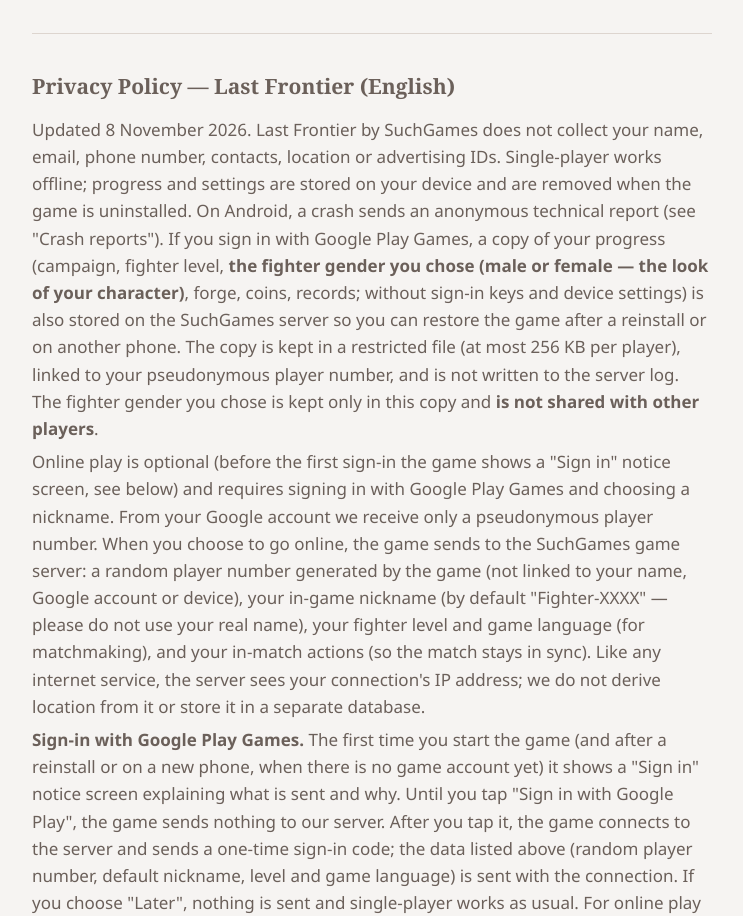
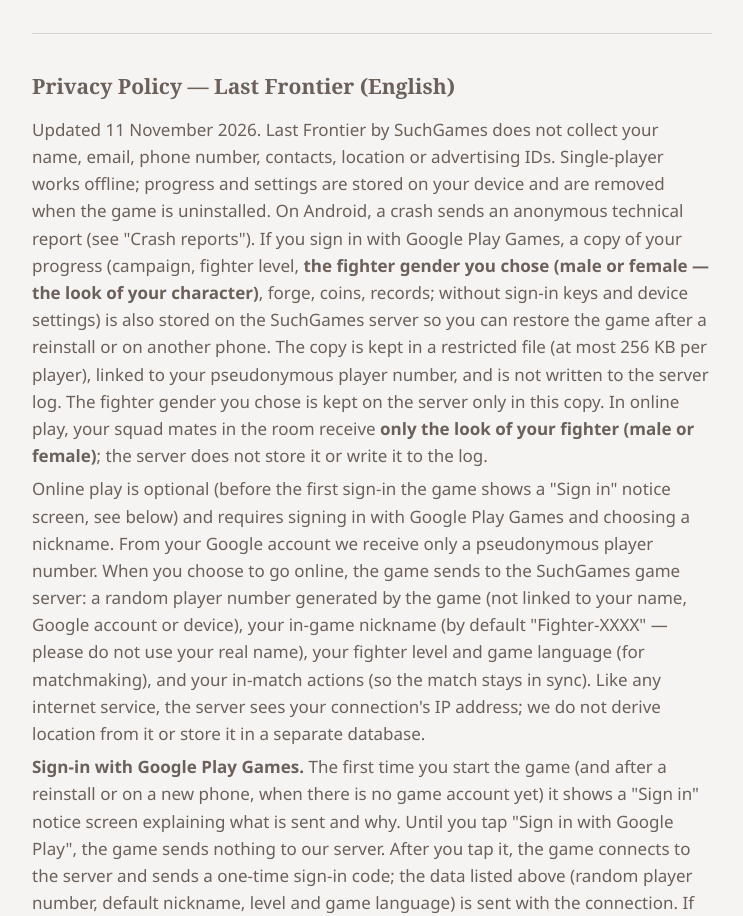
Before and after one commit to suchgames/suchgames.github.io, a plain HTML site: page lastfrontier-privacy/index.html in a window 1280 px wide. Shown: the part 4250-5166 px from the top of the page, without its empty margins (268-1011 px from the left). Drawn offline with Linux system fonts and the light colour scheme.

Commit message:
Политика шутера (en): вид бойца виден напарникам по комнате

```diff
--- a/lastfrontier-privacy/index.html
+++ b/lastfrontier-privacy/index.html
@@ -83,7 +83,7 @@ a{color:var(--accent)}
   <hr>
   <section class="en">
     <h2>Privacy Policy — Last Frontier (English)</h2>
-    <p>Updated 8 November 2026. Last Frontier by SuchGames does not collect your name, email, phone number, contacts, location or advertising IDs. Single-player works offline; progress and settings are stored on your device and are removed when the game is uninstalled. On Android, a crash sends an anonymous technical report (see "Crash reports"). If you sign in with Google Play Games, a copy of your progress (campaign, fighter level, <b>the fighter gender you chose (male or female — the look of your character)</b>, forge, coins, records; without sign-in keys and device settings) is also stored on the SuchGames server so you can restore the game after a reinstall or on another phone. The copy is kept in a restricted file (at most 256 KB per player), linked to your pseudonymous player number, and is not written to the server log. The fighter gender you chose is kept only in this copy and <b>is not shared with other players</b>.</p>
+    <p>Updated 11 November 2026. Last Frontier by SuchGames does not collect your name, email, phone number, contacts, location or advertising IDs. Single-player works offline; progress and settings are stored on your device and are removed when the game is uninstalled. On Android, a crash sends an anonymous technical report (see "Crash reports"). If you sign in with Google Play Games, a copy of your progress (campaign, fighter level, <b>the fighter gender you chose (male or female — the look of your character)</b>, forge, coins, records; without sign-in keys and device settings) is also stored on the SuchGames server so you can restore the game after a reinstall or on another phone. The copy is kept in a restricted file (at most 256 KB per player), linked to your pseudonymous player number, and is not written to the server log. The fighter gender you chose is kept on the server only in this copy. In online play, your squad mates in the room receive <b>only the look of your fighter (male or female)</b>; the server does not store it or write it to the log.</p>
     <p>Online play is optional (before the first sign-in the game shows a "Sign in" notice screen, see below) and requires signing in with Google Play Games and choosing a nickname. From your Google account we receive only a pseudonymous player number. When you choose to go online, the game sends to the SuchGames game server: a random player number generated by the game (not linked to your name, Google account or device), your in-game nickname (by default "Fighter-XXXX" — please do not use your real name), your fighter level and game language (for matchmaking), and your in-match actions (so the match stays in sync). Like any internet service, the server sees your connection's IP address; we do not derive location from it or store it in a separate database.</p>
     <p><b>Sign-in with Google Play Games.</b> The first time you start the game (and after a reinstall or on a new phone, when there is no game account yet) it shows a "Sign in" notice screen explaining what is sent and why. Until you tap "Sign in with Google Play", the game sends nothing to our server. After you tap it, the game connects to the server and sends a one-time sign-in code; the data listed above (random player number, default nickname, level and game language) is sent with the connection. If you choose "Later", nothing is sent and single-player works as usual. For online play you sign in with Google Play Games and pick a nickname (3–16 characters, unique, visible to other players; please do not use your real name). Google performs the sign-in: the game sends our server a one-time sign-in code, and the server exchanges it with Google (oauth2.googleapis.com, games.googleapis.com) for your Play Games player ID. We <b>do not receive or store</b> your email, Google name, photo or Google tokens. The server stores: a <b>pseudonymous player number</b> (a one-way hash of the Play Games ID with a secret server salt), your <b>nickname</b>, the dates the account was created and the nickname changed, and a <b>session key</b> (stored as a hash) that lets you sign in again without Google for 90 days. Google's own processing is governed by <a href="https://policies.google.com/privacy">Google's Privacy Policy</a>.</p>
     <p><b>Voice chat (optional).</b> Online play has an optional voice chat with your squad. It is <b>off by default</b>; only you can turn it on, in Settings. Android asks for the Microphone permission only when you press the microphone button in a match, and you may refuse — the game works without voice. The microphone is active <b>only while you hold the button</b>. Your voice is compressed on your phone and relayed through the SuchGames game server to the other players in your room who also have voice chat turned on. <b>The server does not record or store voice</b>: it forwards it immediately, in memory only, and does not write it to logs. Voice travels the same way as the rest of the online game data, without separate encryption. Your squad hears everything you say while the button is held, so please do not share personal information. You can turn voice chat off at any time in Settings, and the microphone permission in your phone settings. In the battle menu ("Squad") you can <b>mute</b> a player (this affects only your phone and is not saved anywhere) or <b>report</b> them. A report contains only the room number, the player number and the reason (abuse, spam, other) — no personal data and no audio.</p>
```
